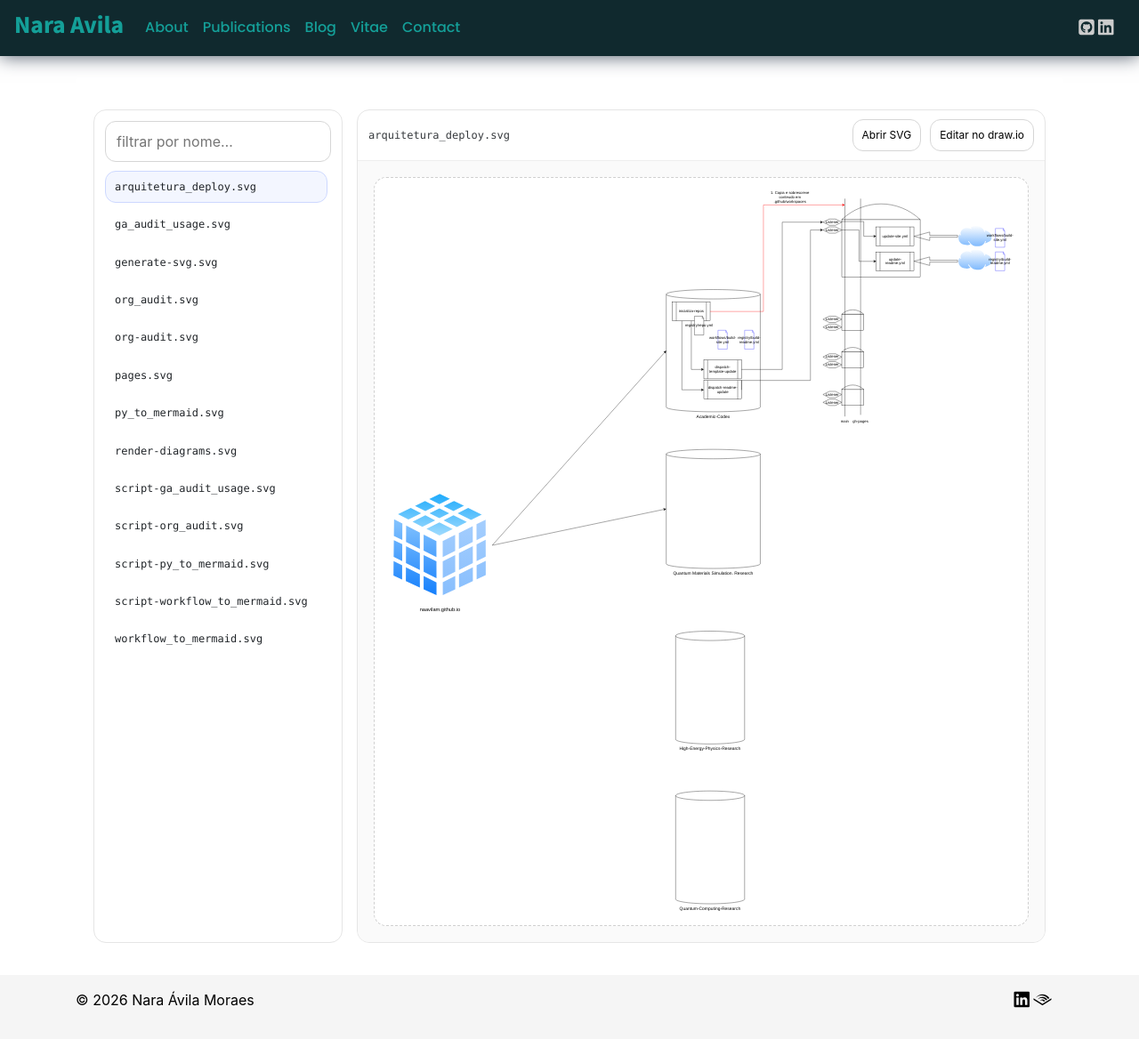
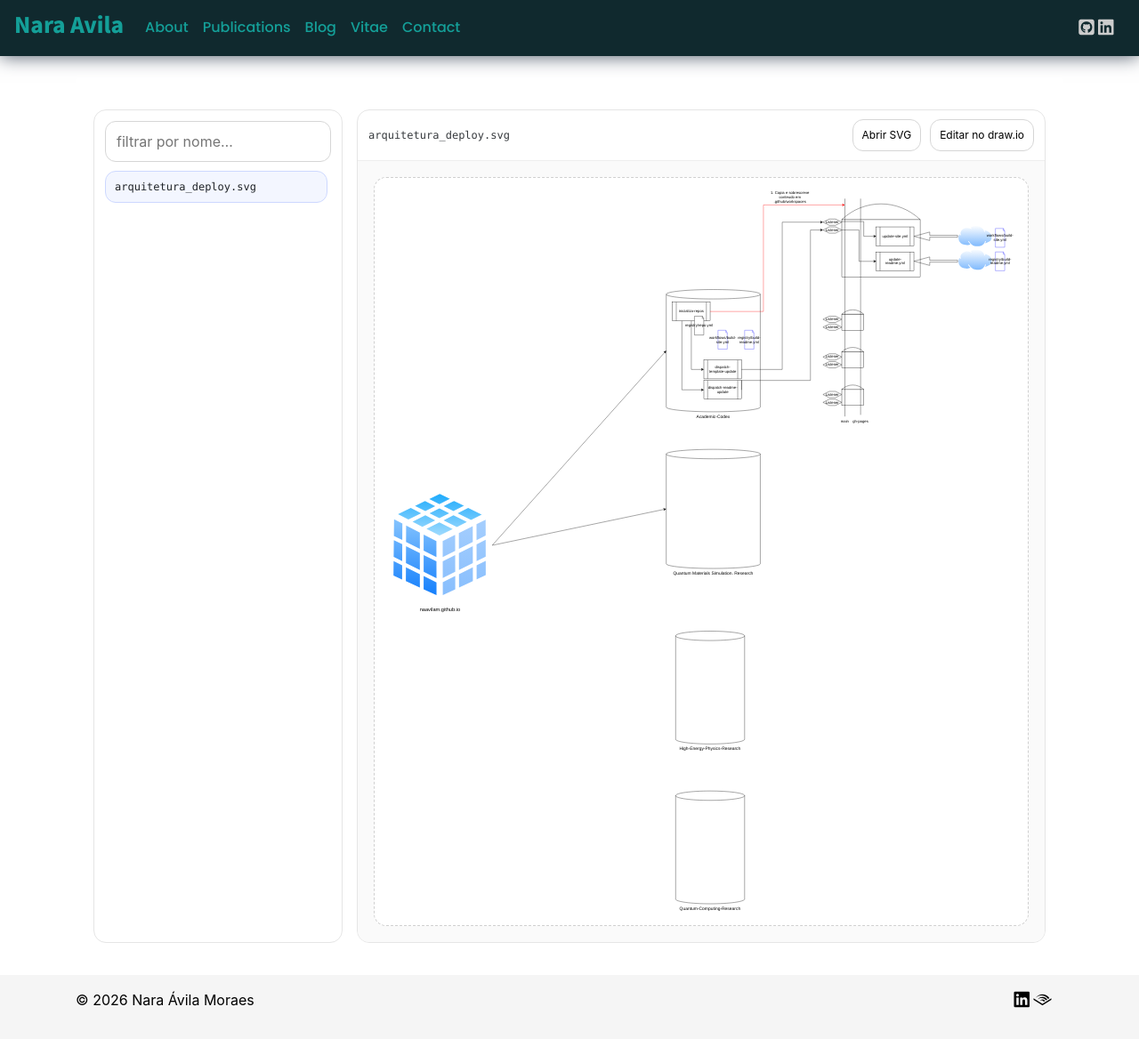
Before and after one commit to naavilam/naavilam.github.io, a Jekyll site: the page built from pages/svg-gallery.html, in a window 1280 px wide. Shown: the whole page at 89% size. Built offline with Jekyll 4.4.1, drawn with Linux system fonts in a browser that asks for light colours; nearby versions of some CDN libraries; comment, search, counter and statistics services are not loaded.

Commit message:
Update files

```diff
--- a/assets/svg/index.json
+++ b/assets/svg/index.json
@@ -1,17 +1,5 @@
 {
   "files": [
-    "arquitetura_deploy.svg",
-    "ga_audit_usage.svg",
-    "generate-svg.svg",
-    "org_audit.svg",
-    "org-audit.svg",
-    "pages.svg",
-    "py_to_mermaid.svg",
-    "render-diagrams.svg",
-    "script-ga_audit_usage.svg",
-    "script-org_audit.svg",
-    "script-py_to_mermaid.svg",
-    "script-workflow_to_mermaid.svg",
-    "workflow_to_mermaid.svg"
+    "arquitetura_deploy.svg"
   ]
 }
```
Also changed, not shown: .github/workflows/render-diagrams.yml, assets/svg/ga_audit_usage.svg (deleted), assets/svg/generate-svg.svg (deleted), assets/svg/org-audit.svg (deleted), assets/svg/org_audit.svg (deleted), assets/svg/pages.svg (deleted), assets/svg/py_to_mermaid.svg (deleted), assets/svg/render-diagrams.svg (deleted), assets/svg/script-ga_audit_usage.svg (deleted), assets/svg/script-org_audit.svg (deleted), assets/svg/script-py_to_mermaid.svg (deleted), assets/svg/script-workflow_to_mermaid.svg (deleted), assets/svg/workflow_to_mermaid.svg (deleted), 1 other file.
